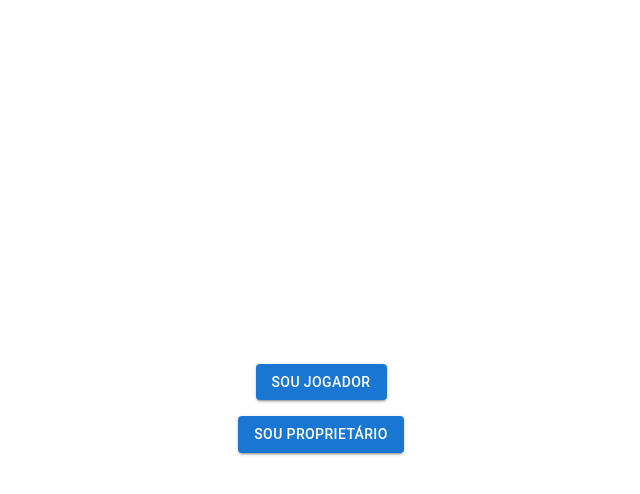
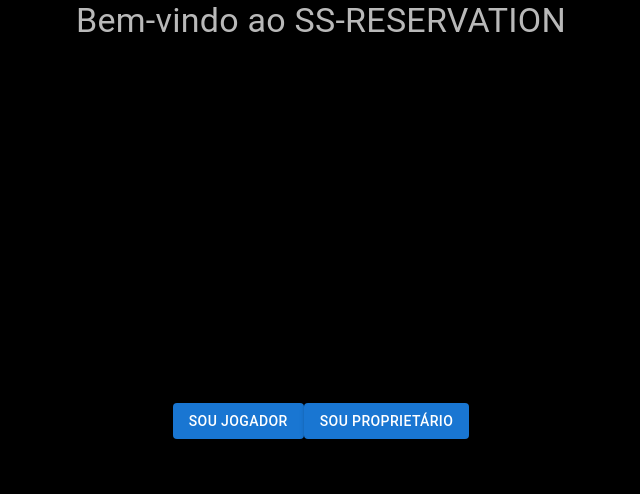
Before and after one commit to brunophmaia/ss-reservation-client, a Next.js app: page /login-type in a window 1280 px wide. Shown: the top 494 px of the page, without its empty margins (319-959 px from the left). Built offline with nearby package versions, Linux system fonts and the light colour scheme.

Commit message:
feat: init theme

```diff
--- a/config/i18n/locales/en.json
+++ b/config/i18n/locales/en.json
@@ -1,6 +1,7 @@
 {
     "translation": {
         "player": "I'M PLAYER",
-        "changeLanguage": "CHANGE LANGUAGE"
+        "changeLanguage": "CHANGE LANGUAGE",
+        "welcomeApp": "Welcome to {{appName}}"
     }
 }
--- a/config/i18n/locales/pt.json
+++ b/config/i18n/locales/pt.json
@@ -1,6 +1,7 @@
 {
     "translation": {
         "player": "SOU JOGADOR",
-        "changeLanguage": "MUDAR IDIOMA"
+        "changeLanguage": "MUDAR IDIOMA",
+        "welcomeApp": "Bem-vindo ao {{appName}}"
     }
 }
--- /dev/null
+++ b/context/theme-context.tsx
@@ -0,0 +1,19 @@
+import { createContext, useContext, useState, useEffect } from 'react';
+
+const ThemeContext = createContext({theme: 'dark'});
+
+export const ThemeProvider = ({ children }: any) => {
+  const [theme, setTheme] = useState('dark');
+
+  useEffect(() => {
+    document.body.className = theme + '-theme';
+  }, [theme]);
+
+  return (
+    <ThemeContext.Provider value={{ theme }}>
+      {children}
+    </ThemeContext.Provider>
+  );
+};
+
+export const useTheme = () => useContext(ThemeContext);
--- a/pages/_app.tsx
+++ b/pages/_app.tsx
@@ -1,7 +1,12 @@
 import "@/styles/globals.scss";
 import type { AppProps } from "next/app";
+import { ThemeProvider } from '../context/theme-context';
 import '../config/i18n/i18n';
 
 export default function App({ Component, pageProps }: AppProps) {
-  return <Component {...pageProps} />;
+  return (
+    <ThemeProvider>
+      <Component {...pageProps} />
+    </ThemeProvider>
+  );
 }
--- a/pages/login-type.tsx
+++ /dev/null
@@ -1,21 +0,0 @@
-import Button from '@mui/material/Button';
-import { useTranslation } from 'react-i18next'
-
-export default function LoginType() {
-
-  const { t } = useTranslation();
-
-  return (
-    <div className='verticalCenter h100 w100'>
-      <div className='w100'>
-        <div className={'horizontalCenter p-b-16'}>
-          <Button variant="contained">{t('player')}</Button>
-        </div>
-
-        <div className='horizontalCenter p-t-16'>
-          <Button variant="contained">SOU PROPRIETÁRIO</Button>
-        </div>
-      </div>
-    </div>
-  );
-}
--- /dev/null
+++ b/pages/login-type/index.tsx
@@ -0,0 +1,26 @@
+import Button from '@mui/material/Button';
+import { useTranslation } from 'react-i18next'
+import styles from './login-type.module.scss'
+import Typography from '@mui/material/Typography';
+
+export default function LoginType() {
+
+  const { t } = useTranslation();
+  const appName = process.env.NEXT_PUBLIC_APP_NAME;
+
+  const onClick = () => {
+    document.body.className = 'light-theme';
+  };
+
+  return (
+    <div className={`${'h100 w100'} ${styles.flexColumn}`}>
+      <Typography variant='h4' className={`horizontalCenter ${styles.clsTitle}`}>{t('welcomeApp', {appName})}</Typography>
+      <div className='h100 verticalCenter horizontalCenter'>
+        <div>
+            <Button variant="contained">{t('player')}</Button>
+            <Button onClick={onClick} variant="contained">SOU PROPRIETÁRIO</Button>
+        </div>
+      </div>
+    </div>
+  );
+}
--- /dev/null
+++ b/pages/login-type/login-type.module.scss
@@ -0,0 +1,8 @@
+.flexColumn {
+    display: flex;
+    flex-direction: column;
+}
+
+.clsTitle {
+    color: var(--text-color);
+}
--- a/styles/globals.scss
+++ b/styles/globals.scss
@@ -1,117 +1,31 @@
-/* :root {
-  --max-width: 1100px;
-  --border-radius: 12px;
-  --font-mono: ui-monospace, Menlo, Monaco, "Cascadia Mono", "Segoe UI Mono",
-    "Roboto Mono", "Oxygen Mono", "Ubuntu Monospace", "Source Code Pro",
-    "Fira Mono", "Droid Sans Mono", "Courier New", monospace;
+body.light-theme {
+  --background-color: #ffffff;
+  --text-color: #000000;
+  --primary-color: #0070f3;
+  --secondary-color: #ff4081;
 
-  --foreground-rgb: 0, 0, 0;
-  --background-start-rgb: 214, 219, 220;
-  --background-end-rgb: 255, 255, 255;
-
-  --primary-glow: conic-gradient(
-    from 180deg at 50% 50%,
-    #16abff33 0deg,
-    #0885ff33 55deg,
-    #54d6ff33 120deg,
-    #0071ff33 160deg,
-    transparent 360deg
-  );
-  --secondary-glow: radial-gradient(
-    rgba(255, 255, 255, 1),
-    rgba(255, 255, 255, 0)
-  );
-
-  --tile-start-rgb: 239, 245, 249;
-  --tile-end-rgb: 228, 232, 233;
-  --tile-border: conic-gradient(
-    #00000080,
-    #00000040,
-    #00000030,
-    #00000020,
-    #00000010,
-    #00000010,
-    #00000080
-  );
-
-  --callout-rgb: 238, 240, 241;
-  --callout-border-rgb: 172, 175, 176;
-  --card-rgb: 180, 185, 188;
-  --card-border-rgb: 131, 134, 135;
-}
-
-@media (prefers-color-scheme: dark) {
-  :root {
-    --foreground-rgb: 255, 255, 255;
-    --background-start-rgb: 0, 0, 0;
-    --background-end-rgb: 0, 0, 0;
-
-    --primary-glow: radial-gradient(rgba(1, 65, 255, 0.4), rgba(1, 65, 255, 0));
-    --secondary-glow: linear-gradient(
-      to bottom right,
-      rgba(1, 65, 255, 0),
-      rgba(1, 65, 255, 0),
-      rgba(1, 65, 255, 0.3)
-    );
-
-    --tile-start-rgb: 2, 13, 46;
-    --tile-end-rgb: 2, 5, 19;
-    --tile-border: conic-gradient(
-      #ffffff80,
-      #ffffff40,
-      #ffffff30,
-      #ffffff20,
-      #ffffff10,
-      #ffffff10,
-      #ffffff80
-    );
-
-    --callout-rgb: 20, 20, 20;
-    --callout-border-rgb: 108, 108, 108;
-    --card-rgb: 100, 100, 100;
-    --card-border-rgb: 200, 200, 200;
+  .test{
+    background-color: gray;
   }
 }
 
-* {
-  box-sizing: border-box;
-  padding: 0;
-  margin: 0;
+body.dark-theme {
+  --background-color: #000000;
+  --text-color: #b9b9b9;
+  --primary-color: #1e90ff;
+  --secondary-color: #ff79c6;
+
+  .test{
+    background-color: rgb(255, 6, 6);
+  }
 }
 
-html,
+
 body {
-  max-width: 100vw;
-  overflow-x: hidden;
+  background-color: var(--background-color);
+  color: var(--text-color);
 }
 
-body {
-  color: rgb(var(--foreground-rgb));
-  background: linear-gradient(
-      to bottom,
-      transparent,
-      rgb(var(--background-end-rgb))
-    )
-    rgb(var(--background-start-rgb));
-  min-height: 100%;
-}
-
-a {
-  color: inherit;
-  text-decoration: none;
-}
-
-@media (prefers-color-scheme: dark) {
-  html {
-    color-scheme: dark;
-  }
-} */
-
-@media (prefers-color-scheme: dark) {
-  html {
-    color-scheme: dark;
-  }
-}
 
 body {
   height: 100vh;
@@ -155,6 +69,6 @@ body {
   }
 
   .p-b-#{$i} {
-    padding-top: #{$i}px;
+    padding-bottom: #{$i}px;
   }
 }
```
Also changed, not shown: 1 other file (tests, documents, lock files or other folders).
